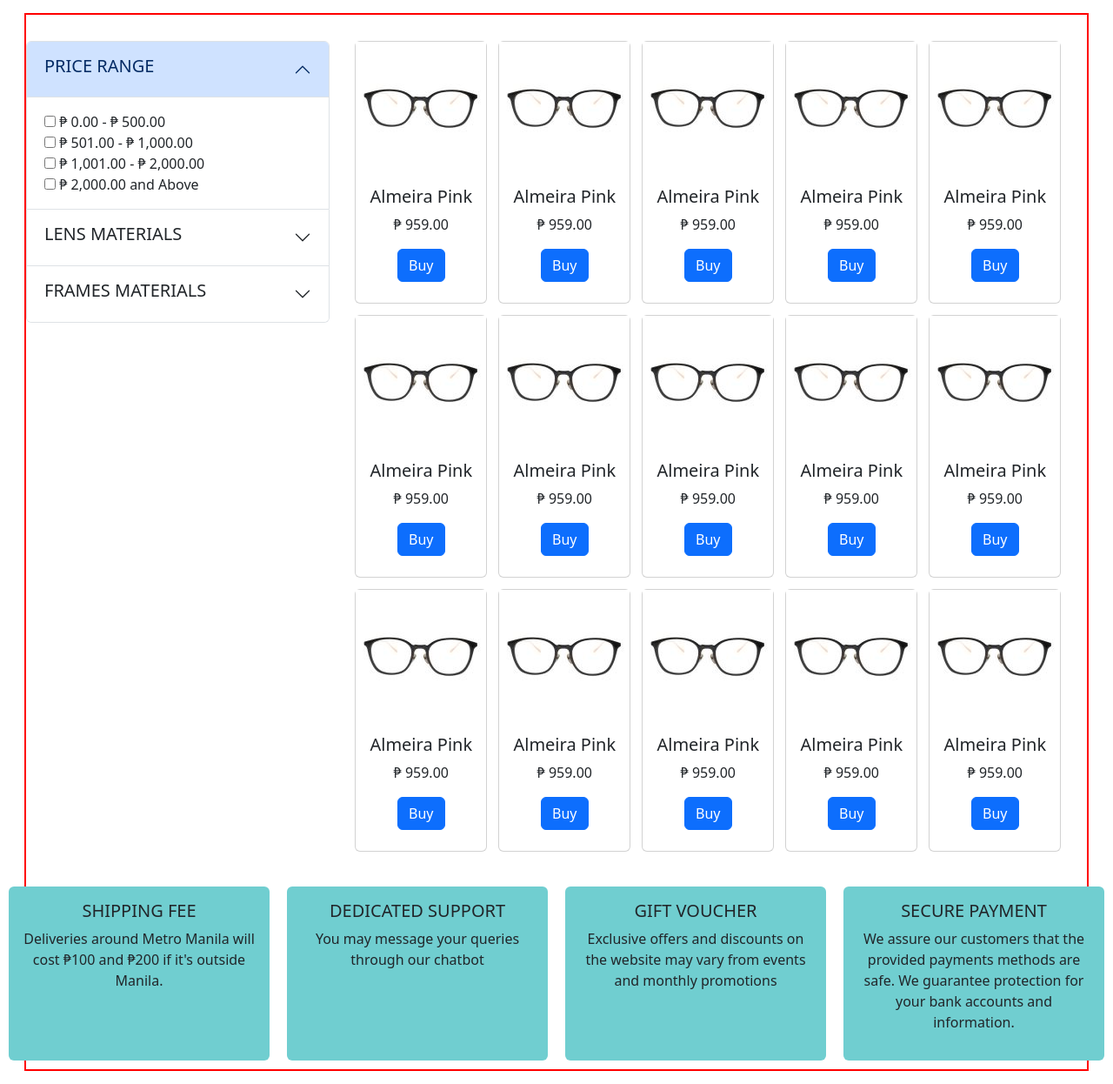
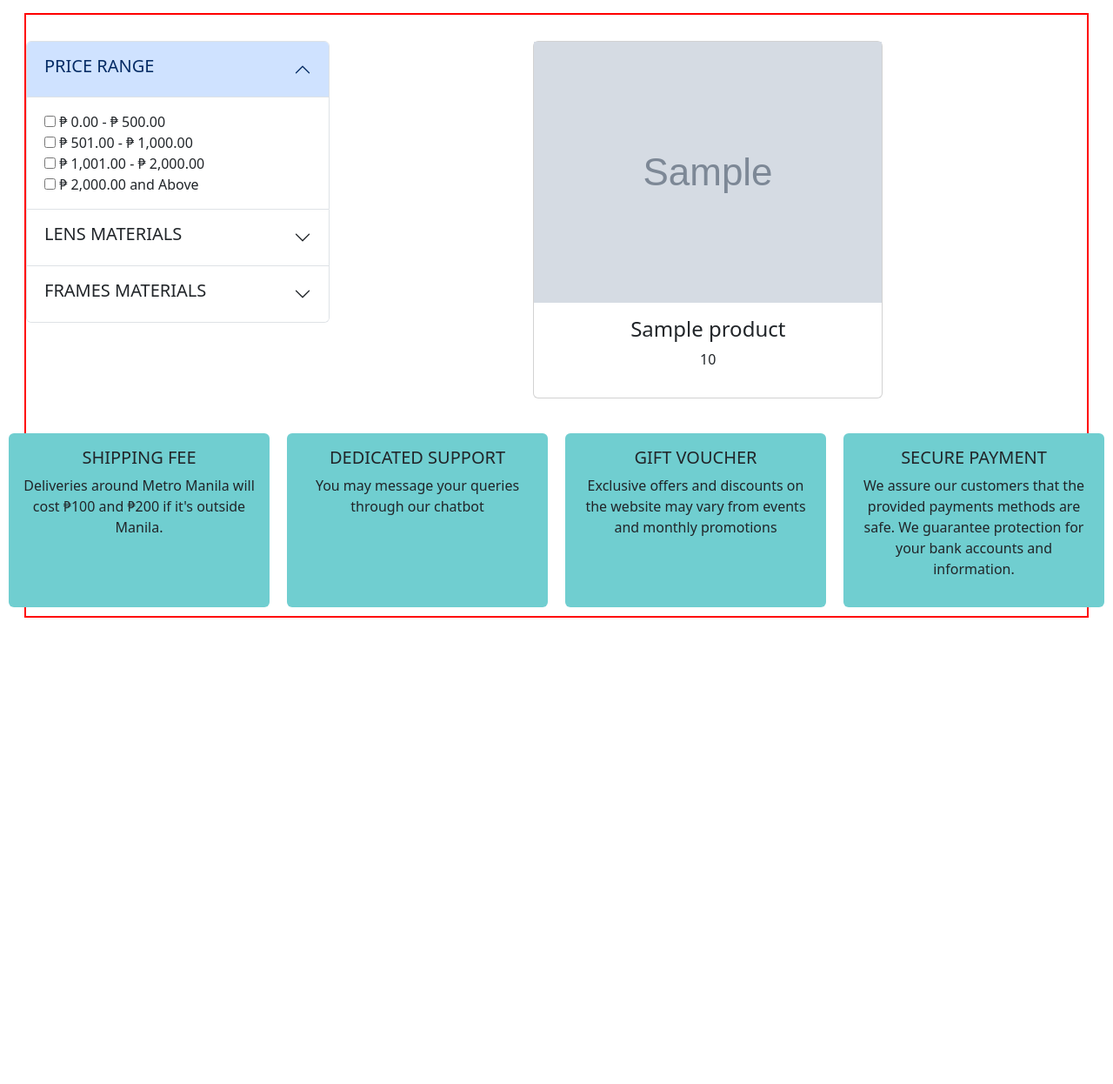
Before and after one commit to FurankuJosepho/NeoEyePHP, a PHP site: page /pages/products.php in a window 1280 px wide. Shown: the part 65-1311 px from the top of the page at 87% size. After the commit the page ends 775 px from the top, so only its background shows below. Run offline with PHP 8.4, Linux system fonts and the light colour scheme; tables that the repository leaves empty or names only in its code hold one stand-in row (values such as "Sample post"); grey boxes marked "Sample" are stand-in pictures.

Commit message:
Product modified

```diff
--- a/pages/products.php
+++ b/pages/products.php
@@ -1,4 +1,5 @@
 <?php
+// This is forda connection on the databases
 $connect = mysqli_connect("localhost", "root", "", "neoeye");
 ?>
 <!DOCTYPE html>
@@ -74,13 +75,13 @@ $connect = mysqli_connect("localhost", "root", "", "neoeye");
                             data-bs-parent="#accordionExample">
                             <div class="accordion-body">
                                 <input type="checkbox">
-                                <label for="checkbox">₱ 0.00 - ₱ 500.00</label><br/>
+                                <label for="checkbox">₱ 0.00 - ₱ 500.00</label><br />
                                 <input type="checkbox">
-                                <label for="checkbox">₱ 501.00 - ₱ 1,000.00</label><br/>
+                                <label for="checkbox">₱ 501.00 - ₱ 1,000.00</label><br />
                                 <input type="checkbox">
-                                <label for="checkbox">₱ 1,001.00 - ₱ 2,000.00</label><br/>
+                                <label for="checkbox">₱ 1,001.00 - ₱ 2,000.00</label><br />
                                 <input type="checkbox">
-                                <label for="checkbox">₱ 2,000.00 and Above</label><br/>
+                                <label for="checkbox">₱ 2,000.00 and Above</label><br />
                             </div>
                         </div>
                     </div>
@@ -96,11 +97,11 @@ $connect = mysqli_connect("localhost", "root", "", "neoeye");
                             data-bs-parent="#accordionExample">
                             <div class="accordion-body">
                                 <input type="checkbox">
-                                <label for="checkbox">Anti-Radiation</label><br/>
+                                <label for="checkbox">Anti-Radiation</label><br />
                                 <input type="checkbox">
-                                <label for="checkbox">Multicoated</label><br/>
+                                <label for="checkbox">Multicoated</label><br />
                                 <input type="checkbox">
-                                <label for="checkbox">Tinted</label><br/>
+                                <label for="checkbox">Tinted</label><br />
                             </div>
                         </div>
                     </div>
@@ -116,13 +117,13 @@ $connect = mysqli_connect("localhost", "root", "", "neoeye");
                             data-bs-parent="#accordionExample">
                             <div class="accordion-body">
                                 <input type="checkbox">
-                                <label for="checkbox">Acetate</label><br/>
+                                <label for="checkbox">Acetate</label><br />
                                 <input type="checkbox">
-                                <label for="checkbox">Metal</label><br/>
+                                <label for="checkbox">Metal</label><br />
                                 <input type="checkbox">
-                                <label for="checkbox">Plastic</label><br/>
+                                <label for="checkbox">Plastic</label><br />
                                 <input type="checkbox">
-                                <label for="checkbox">Stainless Steel</label><br/>
+                                <label for="checkbox">Stainless Steel</label><br />
                             </div>
                         </div>
                     </div>
@@ -130,171 +131,28 @@ $connect = mysqli_connect("localhost", "root", "", "neoeye");
                 </div>
             </div>
             <div class="right cardContainer">
+                <?php
+                $query = "SELECT * FROM `products`";
+                $result = mysqli_query($connect, $query);
 
+                while ($prods = mysqli_fetch_array($result)) {
+                    ?>
                     <div class="card">
-                    <img src="../images/JPG/Glasses.jpg" alt="">
+                        <img src="img/<?php echo $prods['image'] ?>" alt="">
                         <div class="card-body">
                             <div class="card-title">
-                            <h5>Almeira Pink</h5>
-                            <p>₱ 959.00</p>
-                            <button class="btn btn-primary">Buy</button>
+                                <h4>
+                                    <?php echo $prods['name'] ?>
+                                </h4>
+                                <p>
+                                    <?php echo $prods['price'] ?>
+                                </p>
                             </div>
                         </div>
                     </div>
-
-                <div class="card">
-                    <img src="../images/JPG/Glasses.jpg" alt="">
-                    <div class="card-body">
-                        <div class="card-title">
-                            <h5>Almeira Pink</h5>
-                            <p>₱ 959.00</p>
-                            <button class="btn btn-primary">Buy</button>
-                        </div>
-                    </div>
-                </div>
-
-                <div class="card">
-                    <img src="../images/JPG/Glasses.jpg" alt="">
-                    <div class="card-body">
-                        <div class="card-title">
-                            <h5>Almeira Pink</h5>
-                            <p>₱ 959.00</p>
-                            <button class="btn btn-primary">Buy</button>
-                        </div>
-                    </div>
-                </div>
-
-                <div class="card">
-                    <img src="../images/JPG/Glasses.jpg" alt="">
-                    <div class="card-body">
-                        <div class="card-title">
-                            <h5>Almeira Pink</h5>
-                            <p>₱ 959.00</p>
-                            <button class="btn btn-primary">Buy</button>
-                        </div>
-                    </div>
-                </div>
-
-                <div class="card">
-                    <img src="../images/JPG/Glasses.jpg" alt="">
-                    <div class="card-body">
-                        <div class="card-title">
-                            <h5>Almeira Pink</h5>
-                            <p>₱ 959.00</p>
-                            <button class="btn btn-primary">Buy</button>
-                        </div>
-                    </div>
-                </div>
-
-                <div class="card">
-                    <img src="../images/JPG/Glasses.jpg" alt="">
-                    <div class="card-body">
-                        <div class="card-title">
-                            <h5>Almeira Pink</h5>
-                            <p>₱ 959.00</p>
-                            <button class="btn btn-primary">Buy</button>
-                        </div>
-                    </div>
-                </div>
-
-                <div class="card">
-                    <img src="../images/JPG/Glasses.jpg" alt="">
-                    <div class="card-body">
-                        <div class="card-title">
-                            <h5>Almeira Pink</h5>
-                            <p>₱ 959.00</p>
-                            <button class="btn btn-primary">Buy</button>
-                        </div>
-                    </div>
-                </div>
-
-                <div class="card">
-                    <img src="../images/JPG/Glasses.jpg" alt="">
-                    <div class="card-body">
-                        <div class="card-title">
-                            <h5>Almeira Pink</h5>
-                            <p>₱ 959.00</p>
-                            <button class="btn btn-primary">Buy</button>
-                        </div>
-                    </div>
-                </div>
-
-                <div class="card">
-                    <img src="../images/JPG/Glasses.jpg" alt="">
-                    <div class="card-body">
-                        <div class="card-title">
-                            <h5>Almeira Pink</h5>
-                            <p>₱ 959.00</p>
-                            <button class="btn btn-primary">Buy</button>
-                        </div>
-                    </div>
-                </div>
-
-                <div class="card">
-                    <img src="../images/JPG/Glasses.jpg" alt="">
-                    <div class="card-body">
-                        <div class="card-title">
-                            <h5>Almeira Pink</h5>
-                            <p>₱ 959.00</p>
-                            <button class="btn btn-primary">Buy</button>
-                        </div>
-                    </div>
-                </div>
-
-                <div class="card">
-                    <img src="../images/JPG/Glasses.jpg" alt="">
-                    <div class="card-body">
-                        <div class="card-title">
-                            <h5>Almeira Pink</h5>
-                            <p>₱ 959.00</p>
-                            <button class="btn btn-primary">Buy</button>
-                        </div>
-                    </div>
-                </div>
-
-                <div class="card">
-                    <img src="../images/JPG/Glasses.jpg" alt="">
-                    <div class="card-body">
-                        <div class="card-title">
-                            <h5>Almeira Pink</h5>
-                            <p>₱ 959.00</p>
-                            <button class="btn btn-primary">Buy</button>
-                        </div>
-                    </div>
-                </div>
-
-                <div class="card">
-                    <img src="../images/JPG/Glasses.jpg" alt="">
-                    <div class="card-body">
-                        <div class="card-title">
-                            <h5>Almeira Pink</h5>
-                            <p>₱ 959.00</p>
-                            <button class="btn btn-primary">Buy</button>
-                        </div>
-                    </div>
-                </div>
-
-                <div class="card">
-                    <img src="../images/JPG/Glasses.jpg" alt="">
-                    <div class="card-body">
-                        <div class="card-title">
-                            <h5>Almeira Pink</h5>
-                            <p>₱ 959.00</p>
-                            <button class="btn btn-primary">Buy</button>
-                        </div>
-                    </div>
-                </div>
-
-                <div class="card">
-                    <img src="../images/JPG/Glasses.jpg" alt="">
-                    <div class="card-body">
-                        <div class="card-title">
-                            <h5>Almeira Pink</h5>
-                            <p>₱ 959.00</p>
-                            <button class="btn btn-primary">Buy</button>
-                        </div>
-                    </div>
-                </div>
+                    <?php
+                }
+                ?>
             </div>
 
             <div class="bottom">
@@ -322,7 +180,8 @@ $connect = mysqli_connect("localhost", "root", "", "neoeye");
                 <div class="card">
                     <div class="card-body">
                         <h5>SECURE PAYMENT</h5>
-                        <p>We assure our customers that the provided payments methods are safe. We guarantee protection for your bank accounts and information.</p>
+                        <p>We assure our customers that the provided payments methods are safe. We guarantee protection
+                            for your bank accounts and information.</p>
                     </div>
                 </div>
             </div>
```
Also changed, not shown: pages/insert.php (added, +53 -0 lines), pages/img/Glasses.jpg (added), pages/img/Logo.png (added). Lines whose indentation alone changed are shown as unchanged.
